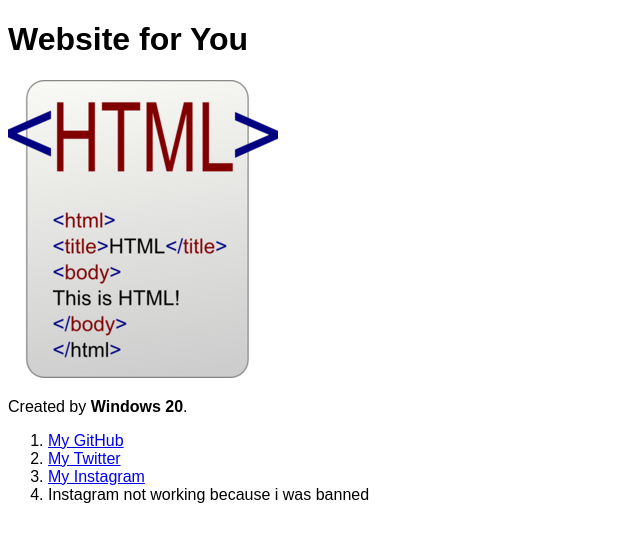
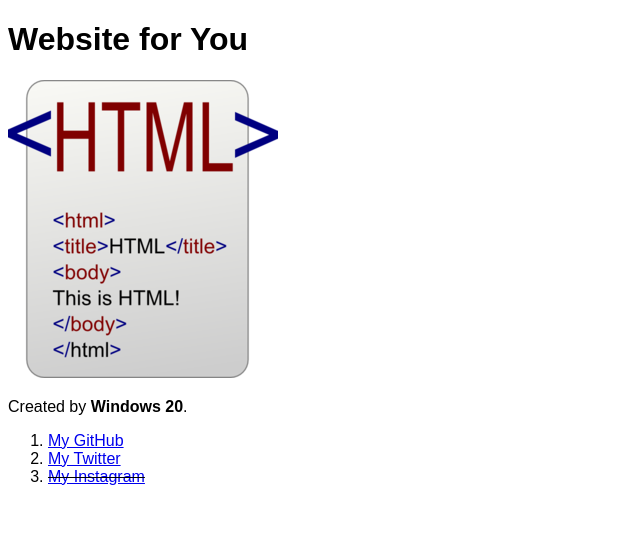
Before and after one commit to win20-official/HTML-Website, a plain HTML site: page index.html in a window 1280 px wide. Shown: the whole page, without its empty margins (0-640 px from the left). Drawn offline with Linux system fonts and the light colour scheme.

Commit message:
Cross out Instagram

```diff
--- a/index.html
+++ b/index.html
@@ -11,8 +11,7 @@
 <ol>
 <li><a href="https://github.com/win20-official">My GitHub</a></li>
 <li><a href="https://twitter.com/Windows20_Real_">My Twitter</a></li>
-<li><a href="https://instagram.com/w.20_insta">My Instagram</a></li>
-<li>Instagram not working because i was banned</li>
+<strike><li><a href="https://instagram.com/w.20_insta">My Instagram</a></li></strike>
 </ol>
 </body>
 </html>
```
